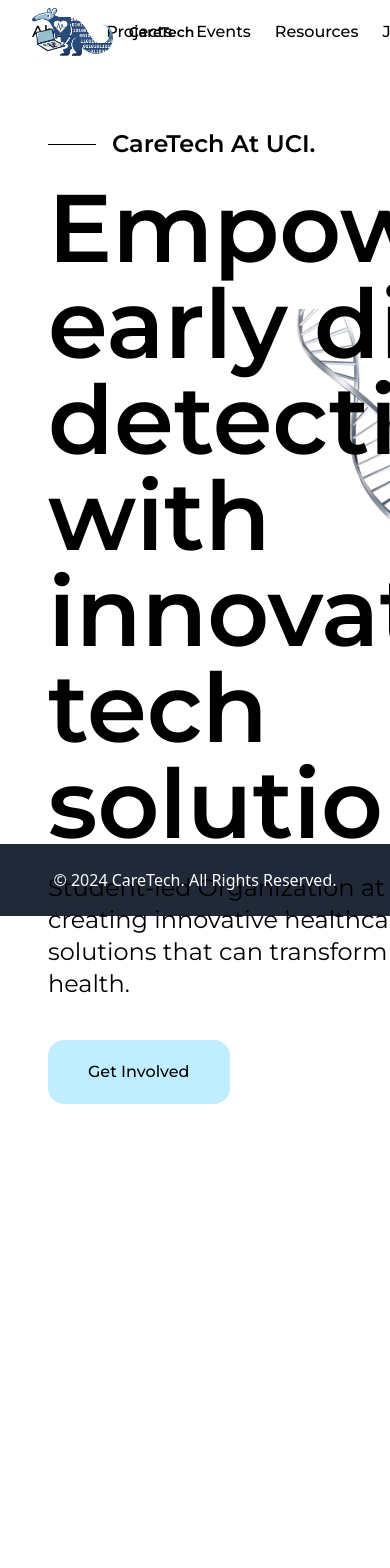
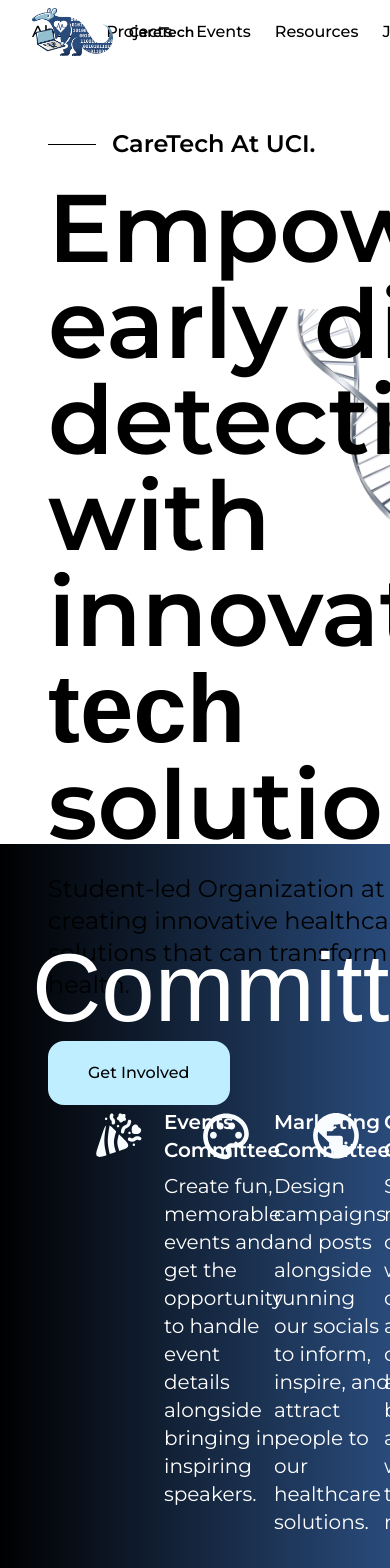
Before and after one commit to CareTech-at-UCI/website, a React (Create React App) app: page / in a window 390 px wide. Shown: the top 1568 px of the page. Before the commit the page ends 1104 px from the top, so only its background shows below. Built offline with nearby package versions, Linux system fonts and the light colour scheme; a web font is replaced by a local one.

Commit message:
TODO: Fix spacing

```diff
--- a/src/components/Committees.tsx
+++ b/src/components/Committees.tsx
@@ -36,17 +36,19 @@ const Committees = () => {
 
   return (
     <div className="min-h-screen w-full bg-gradient-to-r from-black to-[#294B7B] p-8">
-      <h1 className="text-8xl mt-16 text-white text-center mb-8 font-jersey">
+      <h1 className="text-6xl sm: text-8xl mt-16 text-white text-center mb-8 font-jersey">
         Committees
       </h1>
       <div className="mx-auto px-4">
         <div className="grid grid-rows-2">
-          <div className="flex flex-row flex-wrap justify-center gap-12">
+          <div className="grid grid-cols-3 gap-9">
+          {/* flex flex-row flex-wrap justify-center gap-12 */}
             {committees.slice(0, 3).map((committee, index) => (
               <CommitteeCard key={index} committee={committee} />
             ))}
           </div>
-          <div className="flex flex-row flex-wrap justify-center gap-12">
+          <div className="grid grid-cols-2 justify-center gap-9">
+          {/* flex flex-row flex-wrap justify-center gap-12 */}
             {committees.slice(3).map((committee, index) => (
               <CommitteeCard key={index} committee={committee} />
             ))}
@@ -63,9 +65,9 @@ const CommitteeCard = ({
   committee: { icon: JSX.Element; name: string; description: string };
 }) => {
   return (
-    <div className="p-16 flex flex-row items-start max-w-xl">
-      <div className="mr-2">{committee.icon}</div>
-      <div className="flex flex-col text-3xl text-white font-montserrat">
+    <div className="p-10 flex flex-row items-start max-w-xl">
+      <div className="mr-5">{committee.icon}</div>
+      <div className="flex flex-col text-xl sm:text-3xl text-white font-normal">
         <h2 className="mb-2 font-bold">{committee.name}</h2>
         <p>{committee.description}</p>
       </div>
@@ -79,7 +81,7 @@ function Confetti({ className }: { className: string }) {
     <svg
       width="49"
       height="49"
-      viewBox="0 0 49 49"
+      viewBox="0 0 48 49"
       className={className}
       fill="none"
       xmlns="http://www.w3.org/2000/svg"
--- a/src/components/HeroSection.tsx
+++ b/src/components/HeroSection.tsx
@@ -3,7 +3,7 @@ import React from 'react';
 const HeroSection: React.FC = () => {
   return (
     <section
-    className="bg-cover bg-right bg-no-repeat h-screen flex flex-col items-start text-left p-12"
+    className="bg-[fffcf7] bg-cover bg-right bg-no-repeat h-screen flex flex-col items-start text-left p-12"
     style={{
       backgroundImage: "url('/images/dnastrand_bkg.png')",
       backgroundSize: "30%" }}
--- a/src/components/Team.tsx
+++ b/src/components/Team.tsx
@@ -115,7 +115,7 @@ const Team = () => {
             (_, rowIndex) => (
               <div
                 key={rowIndex}
-                className="flex flex-row flex-wrap justify-center gap-8 font-montserrat"
+                className="flex flex-row flex-wrap justify-center gap-8 font-normal"
               >
                 {teamMembers
                   .slice(rowIndex * itemsPerRow, (rowIndex + 1) * itemsPerRow)
--- a/src/index.css
+++ b/src/index.css
@@ -7,9 +7,8 @@
 @tailwind components;
 @tailwind utilities;
 
-/* TEMP FIX*/
-/* TODO: */
-h1 {
+
+.font-jersey {
     font-family: 'Jersey 10', sans-serif;
 }
 
--- a/src/pages/Home.tsx
+++ b/src/pages/Home.tsx
@@ -3,6 +3,8 @@ import Navbar from '../components/Navbar';
 import HeroSection from '../components/HeroSection';
 import Footer from '../components/Footer';
 import DetectScroll from "../components/DetectScroll";
+import Committees from '../components/Committees';
+import Team from '../components/Team';
 
 const Home: React.FC = () => {
   return (
@@ -10,6 +12,8 @@ const Home: React.FC = () => {
       <DetectScroll />
       <Navbar />
       <HeroSection />
+      <Committees />
+      <Team />
       <Footer />
     </div>
   );
```
